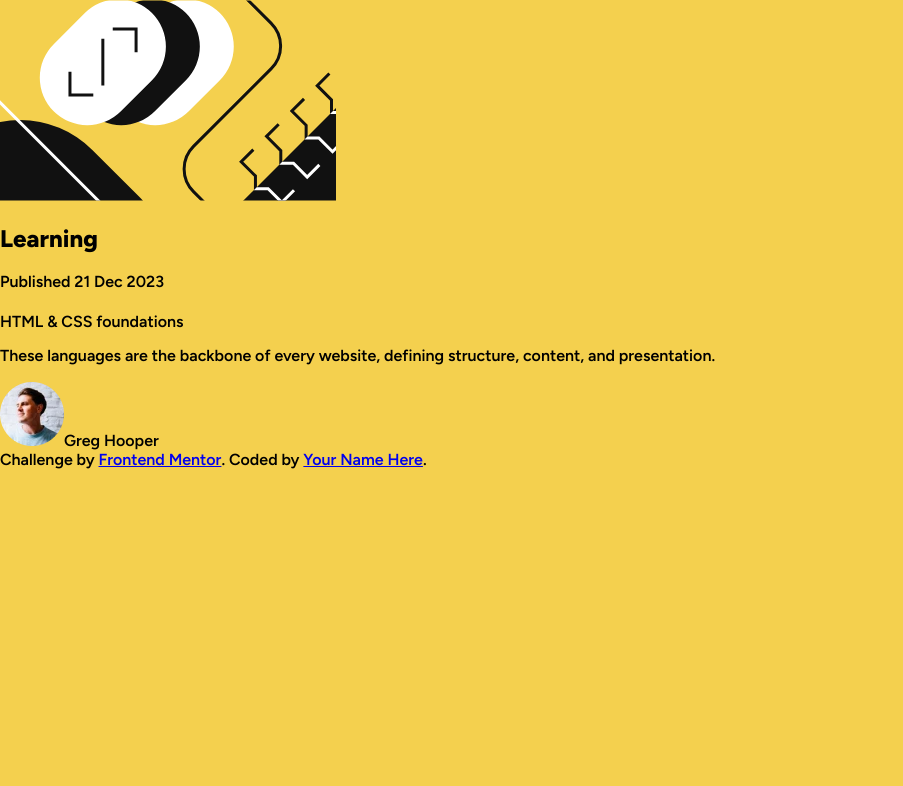
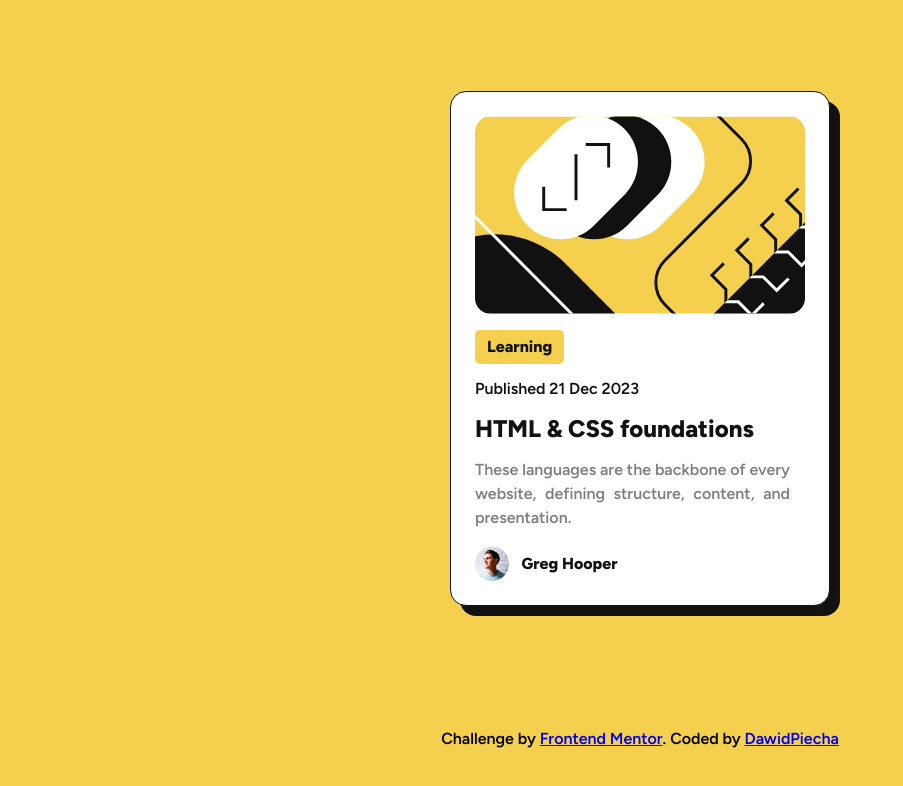
Before and after one commit to DawidPiecha/blog-card, a plain HTML site: page index.html in a window 1280 px wide. Shown: the whole page, without its empty margins (0-903 px from the left). Drawn offline with nearby package versions, Linux system fonts and the light colour scheme.

Commit message:
quick-training task finished

```diff
--- a/index.html
+++ b/index.html
@@ -3,7 +3,6 @@
   <head>
     <meta charset="UTF-8" />
     <meta name="viewport" content="width=device-width, initial-scale=1.0" />
-    <!-- displays site properly based on user's device -->
 
     <link
       rel="icon"
@@ -30,20 +29,26 @@
   <body>
     <main>
       <div class="card">
-        <div class="card__image-container">
+        <img
+          class="card__image"
+          alt="abstract illustration image"
+          src="./assets/images/illustration-article.svg"
+        />
+
+        <h2 class="card__heading">Learning</h2>
+        <p class="card__paragraph">Published 21 Dec 2023</p>
+        <h1 class="card__main_heading">HTML & CSS foundations</h1>
+        <p class="card__description">
+          These languages are the backbone of every website, defining structure,
+          content, and presentation.
+        </p>
+        <div class="card__author">
           <img
-            class="card__image"
-            alt="abstract illustration image"
-            src="./assets/images/illustration-article.svg"
-          />
+            class="card__author_photo"
+            alt="Greg Hooper avatar"
+            src="./assets/images/image-avatar.webp"
+          /><span class="card__author_name">Greg Hooper</span>
         </div>
-        <h2>Learning</h2> <p>Published 21 Dec 2023</h2> <h1></h1>HTML & CSS foundations</h1> <p>These languages
-        are the backbone of every website, defining structure, content, and
-        presentation.</p> <div><img
-          class="card__photo"
-          alt="Greg Hooper avatar"
-          src="./assets/images/image-avatar.webp"
-        />Greg Hooper</div>
       </div>
     </main>
 
@@ -52,7 +57,8 @@
         Challenge by
         <a href="https://www.frontendmentor.io?ref=challenge" target="_blank"
           >Frontend Mentor</a
-        >. Coded by <a href="#">Your Name Here</a>.
+        >. Coded by
+        <a href="https://github.com/DawidPiecha" target="_blank">DawidPiecha</a>
       </div>
     </footer>
   </body>
--- a/styles.css
+++ b/styles.css
@@ -1,19 +1,109 @@
 :root {
   --background-main-color: hsl(47, 88%, 63%);
-   --container-background-color:White: hsl(0, 0%, 100%);
+  --container-background-color: hsl(0, 0%, 100%);
   --primary-font-color: hsl(0, 0%, 7%);
-   --secondary-forn-color: hsl(0, 0%, 50%)
+  --secondary-font-color: hsl(0, 0%, 50%);
 }
-body{
+
+body {
   background-color: var(--background-main-color);
   font-family: Figtree;
-};
-.card{
-    background-color: var(--container-background-color);
+  display: flex;
+  min-height: 100vh;
+  align-items: center;
+  justify-content: center;
+  flex-direction: column;
+  flex: 1; /* Dodajemy flex: 1, aby main zajmował dostępną przestrzeń */
+}
+main {
+  display: flex;
+  height: 100%;
+  flex-direction: column;
+  padding: 1.5rem;
+  padding-top: 2.5rem;
+}
+img {
+  display: block;
+}
+
+.card {
+  margin: auto;
   display: flex;
   flex-direction: column;
-    margin: 0 auto;
-    text-align: center;
-    border: 1px solid;
+  max-width: 380px;
+  background-color: var(--container-background-color);
+  border: 1px solid var(--primary-font-color);
+  border-radius: 1rem;
+  padding: 1.5rem;
+  box-shadow: 10px 10px 0px 0px var(--primary-font-color);
 
+  color: var(--primary-font-color);
+  margin-bottom: 100px;
+  animation: appear 2s;
 }
+@keyframes appear {
+  0% {
+    scale: 0;
+    opacity: 0;
+    rotate: 0deg;
+    box-shadow: none;
+  }
+  85% {
+    box-shadow: none;
+  }
+  100% {
+    scale: 1;
+    opacity: 1;
+    rotate: 360deg;
+    box-shadow: 10px 10px 0px 0px var(--primary-font-color);
+  }
+}
+.card__image {
+  border-radius: 1rem;
+}
+
+.card__heading {
+  padding: 8px 12px;
+  max-width: fit-content;
+  border-radius: 0.3rem;
+  background-color: var(--background-main-color);
+  font-size: 16px;
+  margin: 16px 0;
+}
+
+.card__paragraph {
+  font-size: 16px;
+  margin: 0;
+}
+
+.card__main_heading {
+  font-size: 24px;
+  margin-bottom: 0;
+}
+.card__main_heading:hover {
+  color: var(--background-main-color);
+  cursor: pointer;
+}
+
+.card__description {
+  padding-right: 15px;
+  font-size: 16px;
+  color: var(--secondary-font-color);
+  line-height: 1.5rem;
+  text-align: justify;
+}
+
+.card__author {
+  display: flex;
+  align-items: center;
+  gap: 0.75rem;
+}
+
+.card__author_photo {
+  max-width: 35px;
+  max-height: 35px;
+}
+.card__author_name {
+  font-size: 16px;
+  font-weight: 800;
+}
```
Also changed, not shown: 1 other file. Lines whose indentation alone changed are shown as unchanged.
